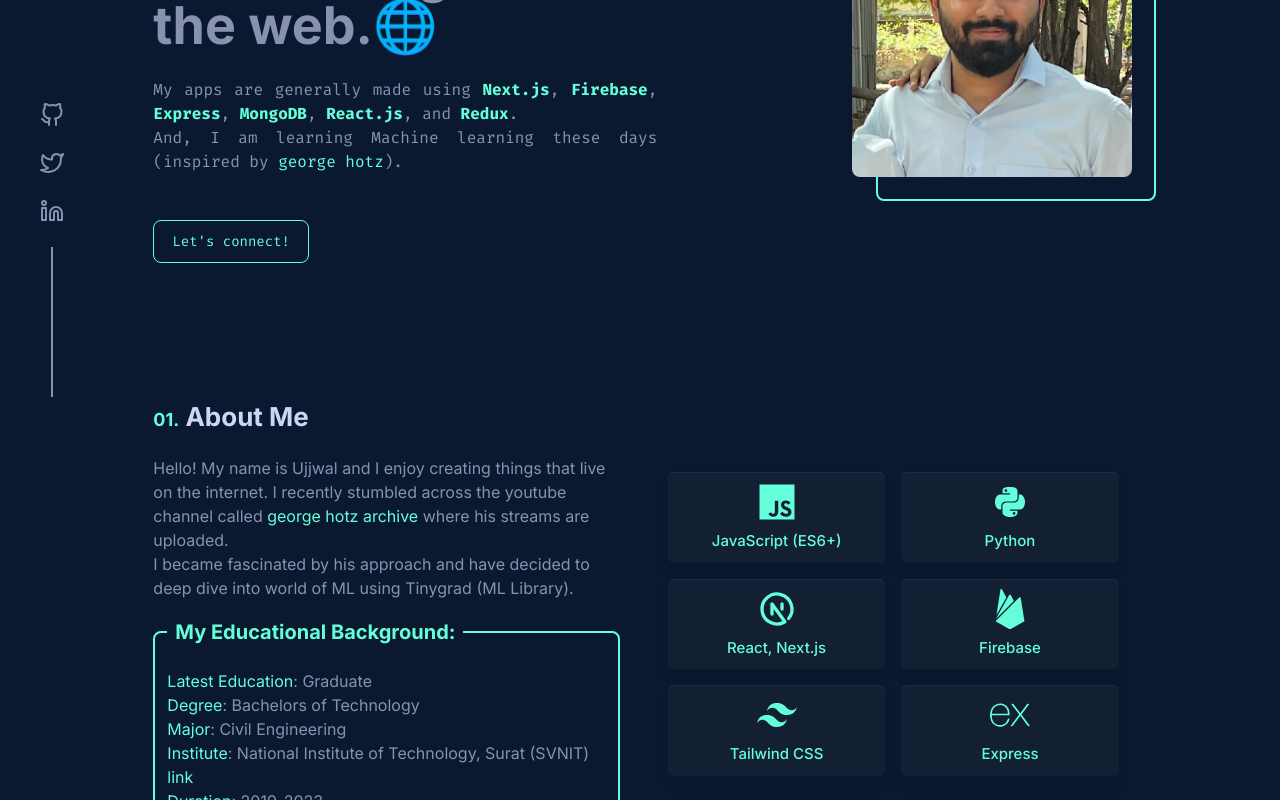
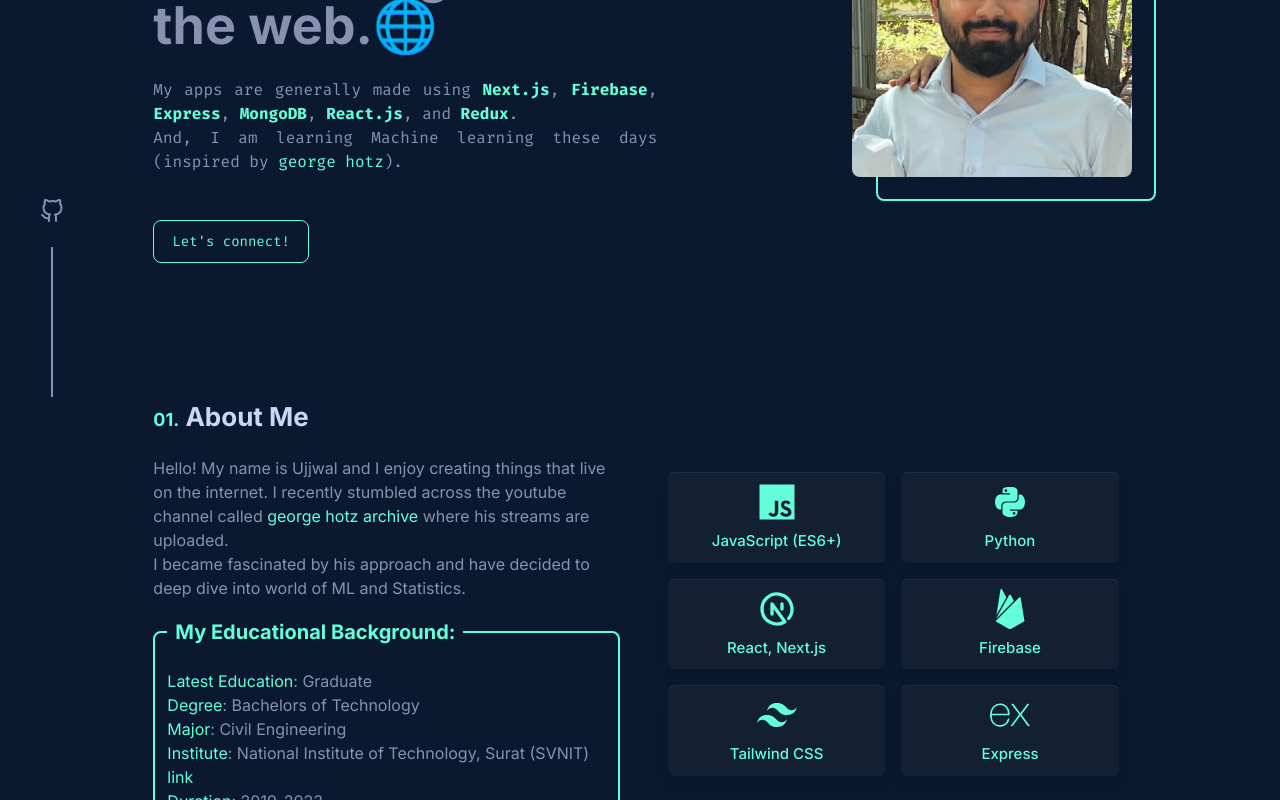
Before and after one commit to ujjwalkirti/ujjwal-portfolio, a Next.js app: page / in a window 1280 px wide. Shown: the part 403-1203 px from the top of the page. Built offline with nearby package versions, Linux system fonts and the light colour scheme.

Commit message:
portofolio updates

```diff
--- a/src/components/Footer.tsx
+++ b/src/components/Footer.tsx
@@ -26,12 +26,12 @@
         {/* <Link href={l}>
           <FiInstagram className={iconStyle} />
         </Link> */}
-        <Link href={twitter_url}>
+        {/* <Link href={twitter_url}>
           <FiTwitter className={iconStyle} />
         </Link>
         <Link href={linkedin_url}>
           <FiLinkedin className={iconStyle} />
-        </Link>
+        </Link> */}
         <div className="border-r-2 h-[150px] border-[#8892b0] hidden lg:flex"></div>
       </div>
       {/* email address link */}
--- a/src/components/landing-page/LandingPage.tsx
+++ b/src/components/landing-page/LandingPage.tsx
@@ -152,7 +152,7 @@
               </Link>{" "}
               where his streams are uploaded.
               <br /> I became fascinated by his approach and have decided to
-              deep dive into world of ML using Tinygrad (ML Library).
+              deep dive into world of ML and Statistics.
             </p>
 
             <div className="border-2 border-[#64ffda] px-3 py-5 rounded-lg relative my-4">
```
